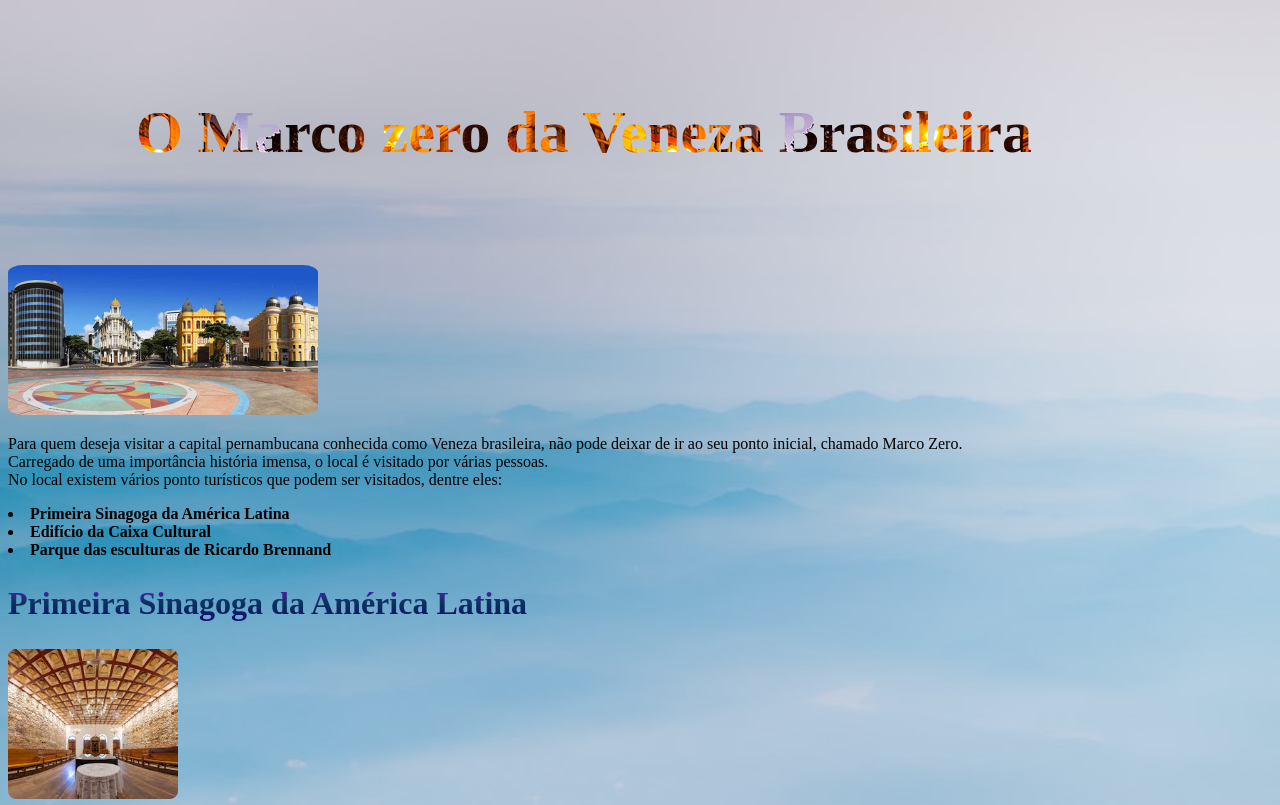
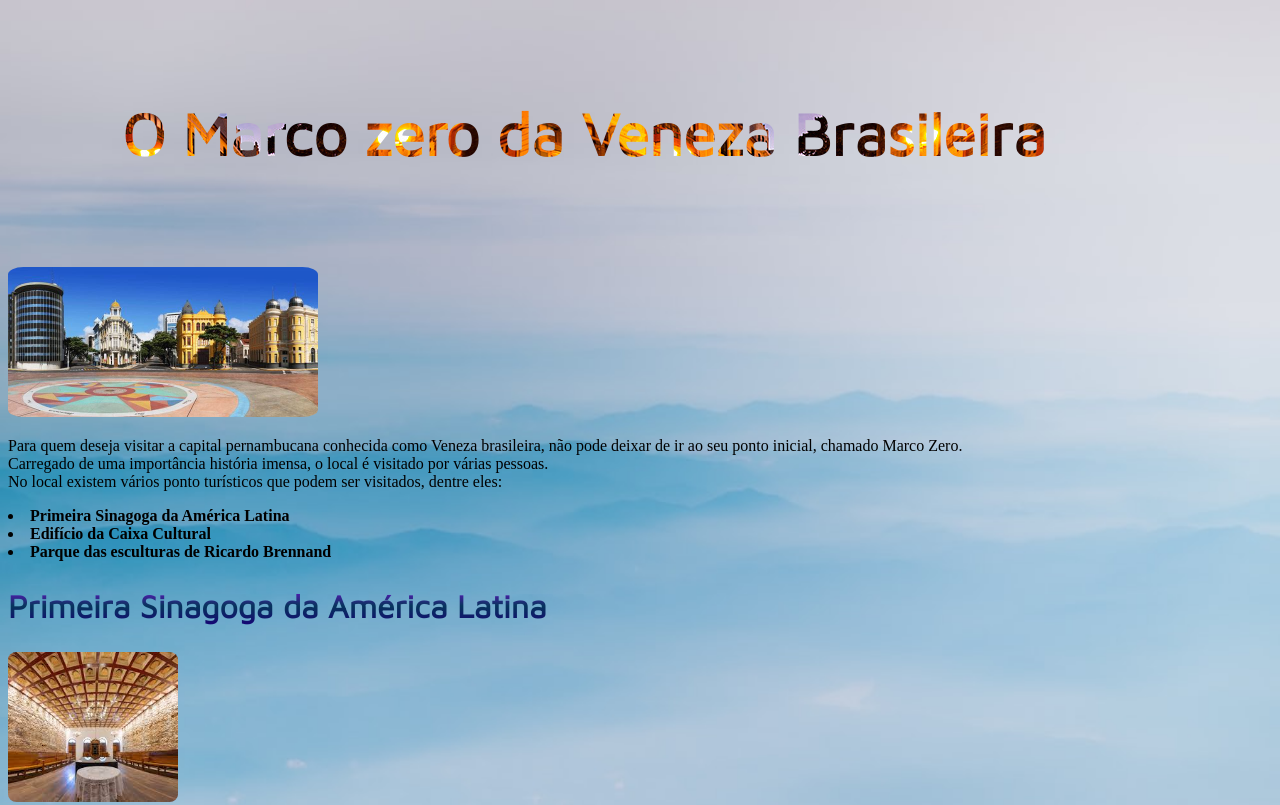
Before and after one commit to cairomatheus10/Atividades_proz, a plain HTML site: page index_recife.html in a window 1280 px wide. Shown: the top 805 px of the page. Drawn offline with Linux system fonts and the light colour scheme.

Commit message:
atualização da fonte

```diff
--- a/index_recife.html
+++ b/index_recife.html
@@ -4,6 +4,9 @@
     <meta charset="UTF-8">
     <meta name="viewport" content="width=device-width, initial-scale=1.0">
     <link rel="stylesheet" type="text/css" href="style.css" media="screen" />
+    <link rel="preconnect" href="https://fonts.googleapis.com">
+    <link rel="preconnect" href="https://fonts.gstatic.com" crossorigin>
+    <link href="https://fonts.googleapis.com/css2?family=Maven+Pro&family=Roboto&display=swap" rel="stylesheet">
     <title>Marco Zero</title>
 </head>
 <body class="background">
--- a/style.css
+++ b/style.css
@@ -6,6 +6,7 @@
     text-align: center;
     padding: 5%;
     font-size: 60px;
+    font-family: 'Maven Pro', sans-serif;
 }
 
 img {
@@ -30,6 +31,7 @@ img {
     -webkit-background-clip: text;
     -webkit-text-fill-color: transparent;
     color: black;
+    font-family: 'Maven Pro', sans-serif;
 }
 
 .section {
```
